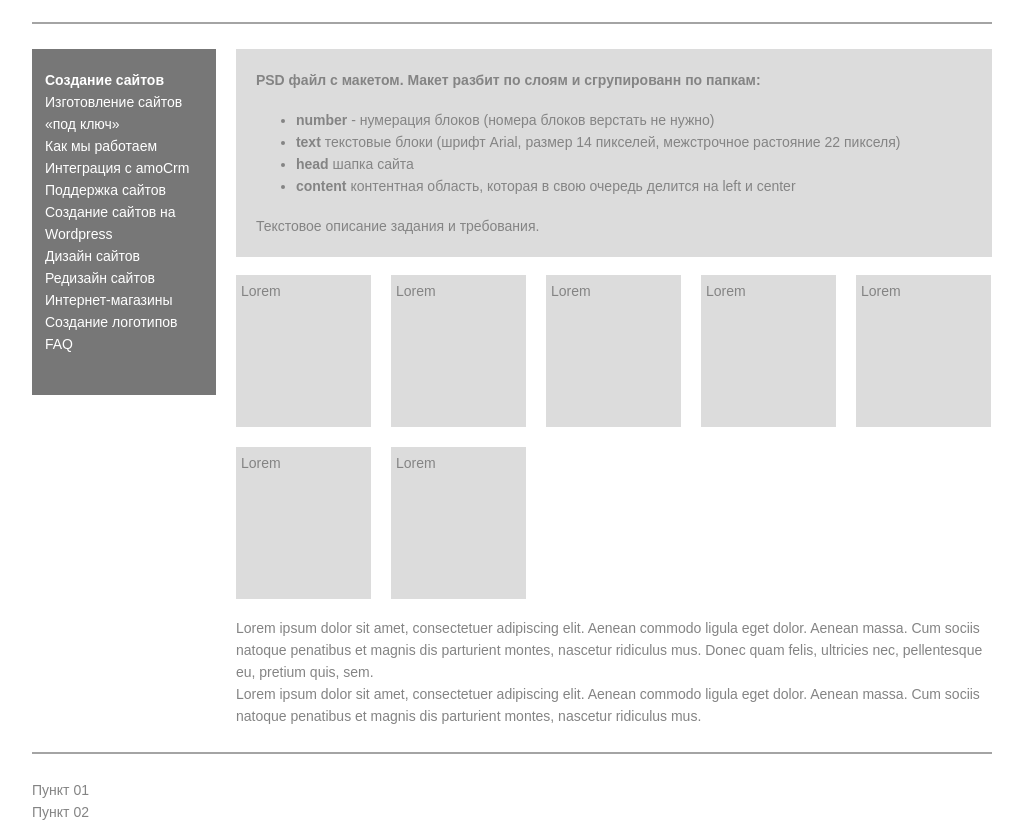
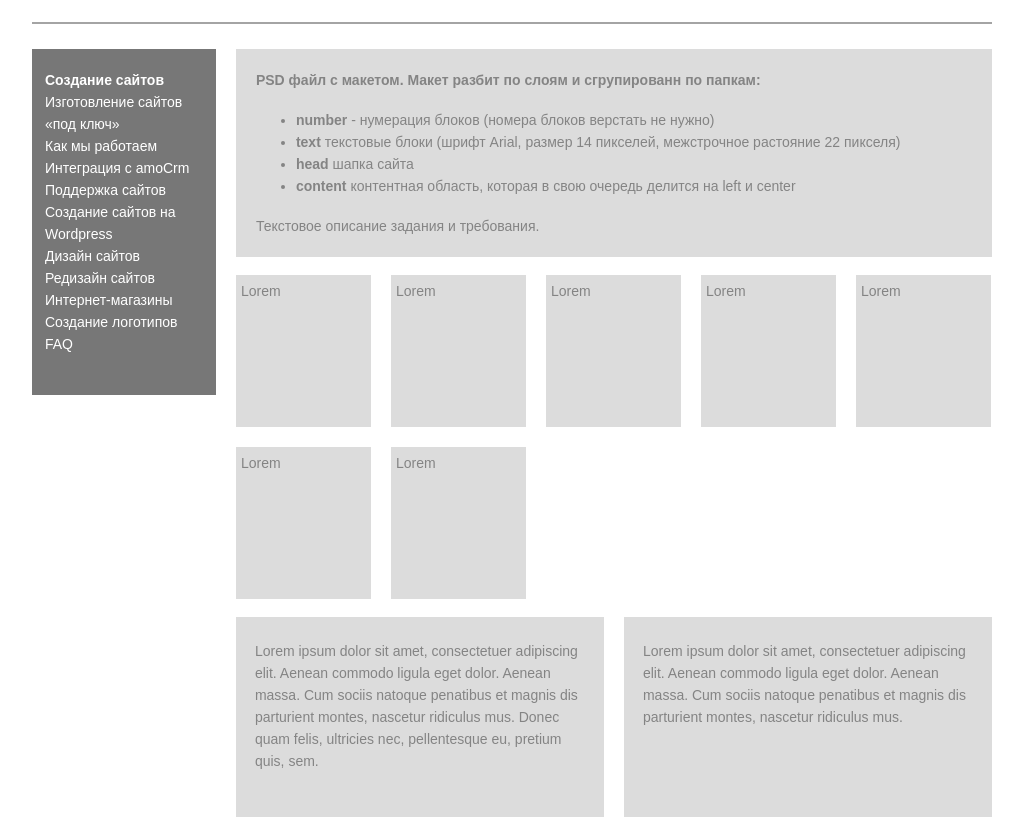
Before and after one commit to Diana-Dyakovskaya/test_for_increase, a website: page app/index.html in a window 1280 px wide. Shown: the part 136-956 px from the top of the page, without its empty margins (128-1151 px from the left). Drawn offline with Linux system fonts and the light colour scheme.

Commit message:
udd main

```diff
--- a/app/index.html
+++ b/app/index.html
@@ -113,8 +113,8 @@
           </div>
         </section>
         <section class="main__bottom bottom">
-          <div class="bottom__left">Lorem ipsum dolor sit amet, consectetuer adipiscing elit. Aenean commodo ligula eget dolor. Aenean massa. Cum sociis natoque penatibus et magnis dis parturient montes, nascetur ridiculus mus. Donec quam felis, ultricies nec, pellentesque eu, pretium quis, sem.</div>
-          <div class="bottom__right">Lorem ipsum dolor sit amet, consectetuer adipiscing elit. Aenean commodo ligula eget dolor. Aenean massa. Cum sociis natoque penatibus et magnis dis parturient montes, nascetur ridiculus mus.</div>
+          <div class="bottom__block">Lorem ipsum dolor sit amet, consectetuer adipiscing elit. Aenean commodo ligula eget dolor. Aenean massa. Cum sociis natoque penatibus et magnis dis parturient montes, nascetur ridiculus mus. Donec quam felis, ultricies nec, pellentesque eu, pretium quis, sem.</div>
+          <div class="bottom__block">Lorem ipsum dolor sit amet, consectetuer adipiscing elit. Aenean commodo ligula eget dolor. Aenean massa. Cum sociis natoque penatibus et magnis dis parturient montes, nascetur ridiculus mus.</div>
         </section>
       </main>
     </div>
--- a/app/styles/main.scss
+++ b/app/styles/main.scss
@@ -205,4 +205,16 @@ body {
     margin: 5px;
     width: 100%;
   }
+
+  &__bottom {
+    display: flex;
+    gap: 20px;
+  }
+
+  .bottom__block {
+    flex: 1 1 50%;
+    padding: 23px 19px;
+    min-height: 200px;
+    background-color: #dcdcdc;
+  }
 }
```
Also changed, not shown: app/css/app.min.css.
